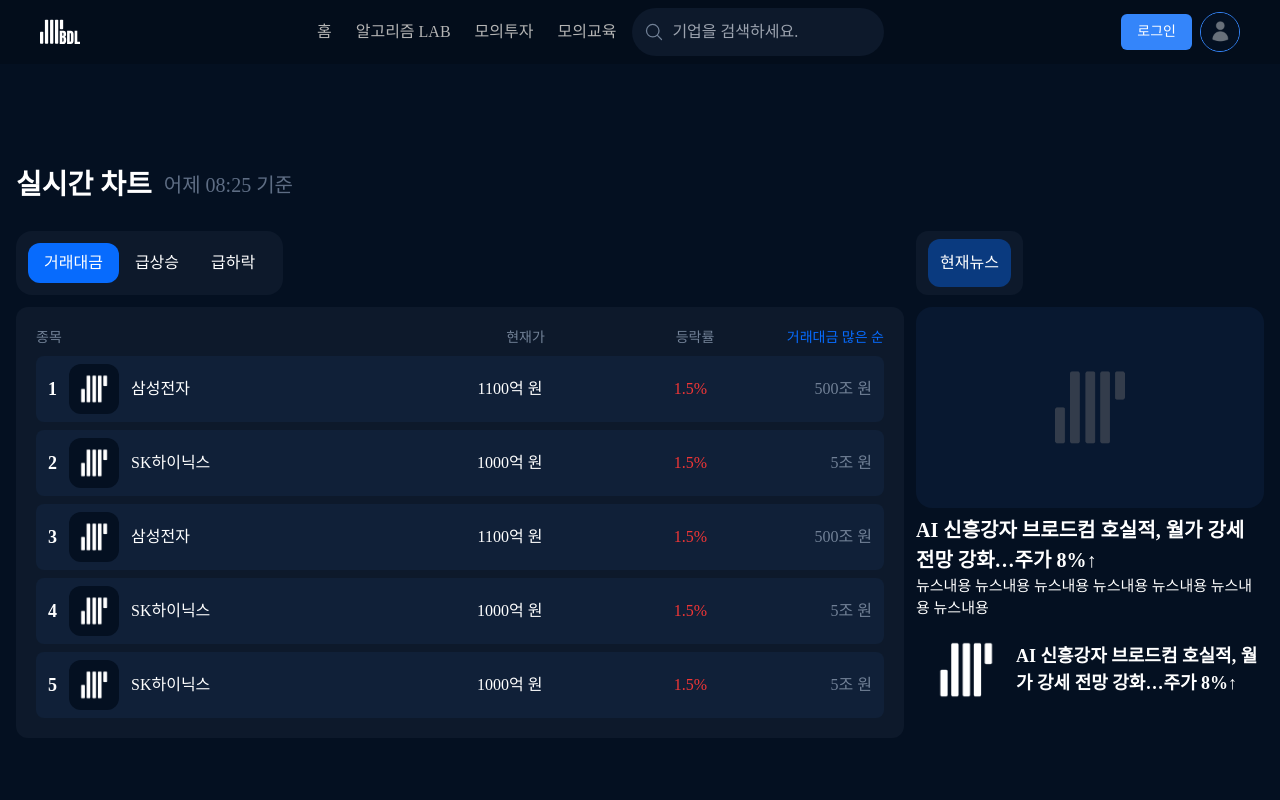
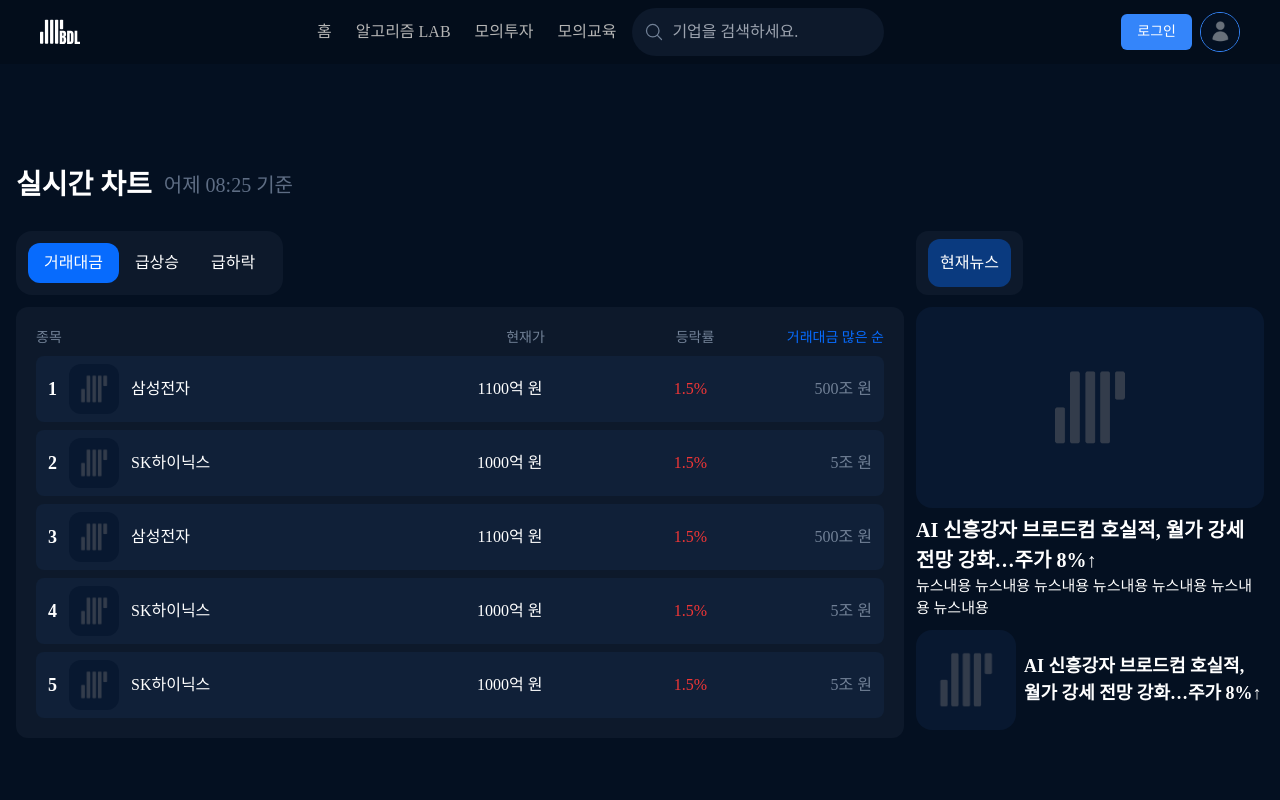
Before and after one commit to dnwnsrb11/BDL-frontend, a React (Vite) app: page / in a window 1280 px wide. Shown: the top 800 px of the page. Built offline with nearby package versions, Linux system fonts and the light colour scheme; a web font is replaced by a local one.

Commit message:
desgin: 뉴스 컴포넌트 수정 1. 컴포넌트 배치시 문제가 생기는 부분 수정

```diff
--- a/src/components/home-page/news/news-chart-main.tsx
+++ b/src/components/home-page/news/news-chart-main.tsx
@@ -8,7 +8,7 @@ export interface NewsChartMainProps {
 export const NewsChartMain = ({ newsMainInfo }: NewsChartMainProps) => {
   return (
     <div className="w-full">
-      <div className="inline-block max-h-[240px] overflow-hidden rounded-2xl">
+      <div className="inline-block max-h-[260px] overflow-hidden rounded-2xl">
         {newsMainInfo.imgUrl === null ? (
           <img
             src={noneNewsImg}
--- a/src/components/home-page/news/news-chart-sub.tsx
+++ b/src/components/home-page/news/news-chart-sub.tsx
@@ -7,7 +7,7 @@ export interface NewsChartSubProps {
 
 export const NewsChartSub = ({ newsSubInfo }: NewsChartSubProps) => {
   return (
-    <div className="flex flex-col items-start sm:flex-row sm:items-center">
+    <div className="flex flex-col items-start gap-2 sm:flex-row sm:items-center">
       <div className="max-h-[100px] max-w-[100px] overflow-hidden rounded-2xl">
         {newsSubInfo.imgUrl === null ? (
           <img src={NoneImg} alt="noneNewsImg" />
--- a/src/components/home-page/news/news-chart.tsx
+++ b/src/components/home-page/news/news-chart.tsx
@@ -29,7 +29,7 @@ export const NewsChart = () => {
         </div>
       </div>
       <div>
-        <div>
+        <div className="mb-[10px]">
           <NewsChartMain newsMainInfo={NewsLists[0]} />
         </div>
         <div>
```
Also changed, not shown: src/assets/none-img/none_stock_img.png.
